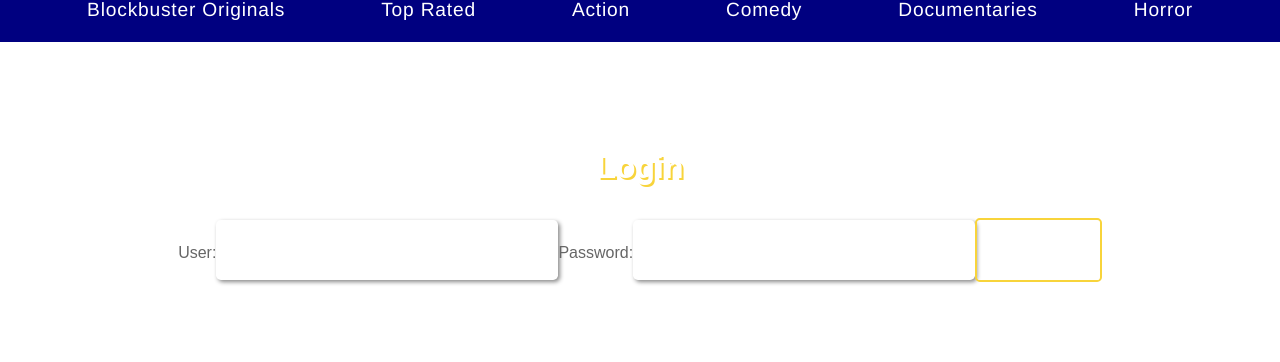
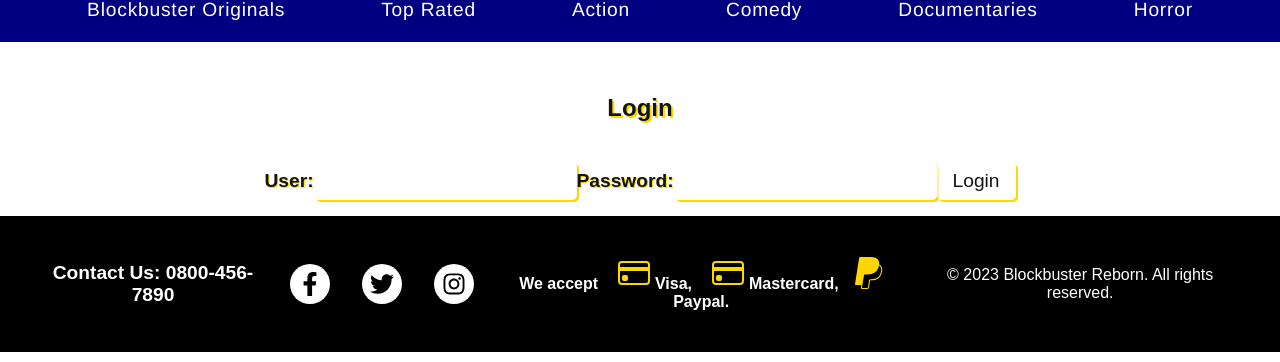
Before and after one commit to thinesan29/BNTA_Capstone_GroupProject, a React (Create React App) app in the folder client/: page /Login in a window 1280 px wide. Shown: the part 328-690 px from the top of the page. Built offline with nearby package versions, Linux system fonts and the light colour scheme.

Commit message:
css a bit tricky - will update later

```diff
--- a/client/src/App.css
+++ b/client/src/App.css
@@ -24,85 +24,90 @@
 
 /* Login Page CSS starts here */
 
-body {
-  background-color: #141414;
-}
-
 .login-form {
   display: flex;
+  flex-direction: column;
   justify-content: center;
   align-items: center;
-  flex-direction: column;
-  margin: 5rem auto;
+  margin-top: 2rem;
 }
 
 .login-form h2 {
-  color: #fff;
-  font-size: 2rem;
-  margin-bottom: 2rem;
-  text-shadow: 2px 2px #f8d43b;
+  font-size: 1.5rem;
+  color: #141414;
+  text-shadow: 2px 2px 0px #FFD700;
+  margin-bottom: 1.5rem;
+}
+
+.login-form label {
+  font-size: 1.2rem;
+  font-weight: bold;
+  color: #141414;
+  margin-bottom: 0.5rem;
+  text-shadow: 1px 1px 0px #FFD700;
 }
 
 .login-form input[type="text"],
 .login-form input[type="password"] {
-  padding: 1rem;
+  padding: 0.5rem;
+  margin-bottom: 1rem;
   border: none;
   border-radius: 0.3rem;
-  font-size: 1.5rem;
-  margin-bottom: 2rem;
-  color: navy;
+  font-size: 1.2rem;
+  color: #141414;
   background-color: #fff;
-  box-shadow: 2px 2px 4px #888;
+  box-shadow: 2px 2px 0px #FFD700;
+}
+
+.login-form input[type="text"]::placeholder,
+.login-form input[type="password"]::placeholder {
+  color: #b2b2b2;
 }
 
 .login-form input[type="submit"] {
-  padding: 1rem 2rem;
+  padding: 0.5rem 1rem;
+  margin-top: 1rem;
   border: none;
-  background-color: transparent;
-  color: #fff;
-  font-size: 1.5rem;
+  background-color: rgba(255, 255, 255, 0.6);
+  color: #141414;
+  font-size: 1.2rem;
   border-radius: 0.3rem;
-  border: 2px solid #f8d43b;
+  box-shadow: 2px 2px 0px #FFD700;
   transition: all 0.3s ease-in-out;
 }
 
 .login-form input[type="submit"]:hover {
-  background-color: #f8d43b;
-  color: #141414;
-  box-shadow: 2px 2px 4px #888;
+  background-color: rgba(255, 255, 255, 0.8);
+  box-shadow: 4px 4px 0px #FFD700;
+  cursor: pointer;
 }
 
-.login-form input[type="submit"]:active {
-  transform: translateY(2px);
+.login-form .user-icon {
+  position: relative;
+  margin-bottom: 1rem;
 }
 
-.login-form input[type="submit"]:focus {
-  outline: none;
+.login-form .user-icon img {
+  position: absolute;
+  top: 50%;
+  left: 1rem;
+  transform: translateY(-50%);
+  width: 1.5rem;
+  height: auto;
 }
 
-.login-form input[type="submit"]::placeholder {
-  color: #fff;
-  opacity: 0.7;
+.login-form .password-icon {
+  position: relative;
+  margin-bottom: 1rem;
 }
 
-.login-form input[type="submit"]::-webkit-input-placeholder {
-  color: #fff;
-  opacity: 0.7;
-}
-
-.login-form input[type="submit"]:-moz-placeholder {
-  color: #fff;
-  opacity: 0.7;
-}
-
-.login-form input[type="submit"]::-moz-placeholder {
-  color: #fff;
-  opacity: 0.7;
-}
-
-.login-form input[type="submit"]:-ms-input-placeholder {
-  color: #fff;
-  opacity: 0.7;
+.login-form .password-icon img {
+  position: absolute;
+  top: 50%;
+  left: 1rem;
+  transform: translateY(-50%);
+  width: 1.5rem;
+  height: auto;
 }
 
 
```
